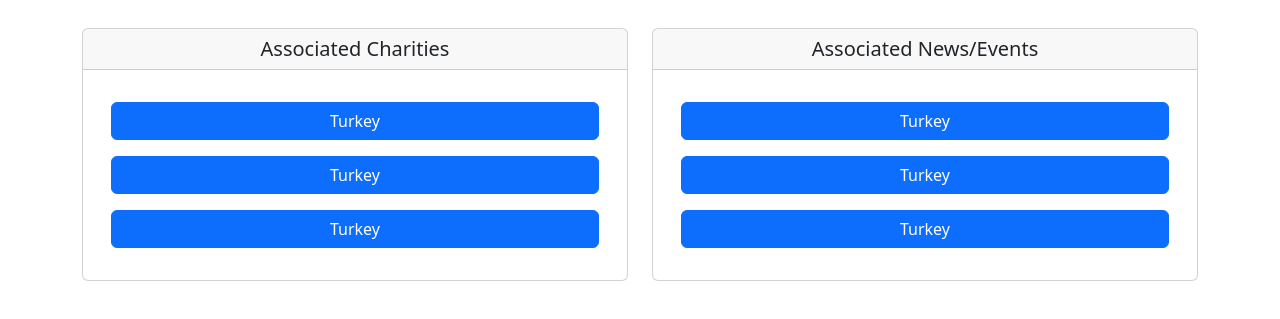
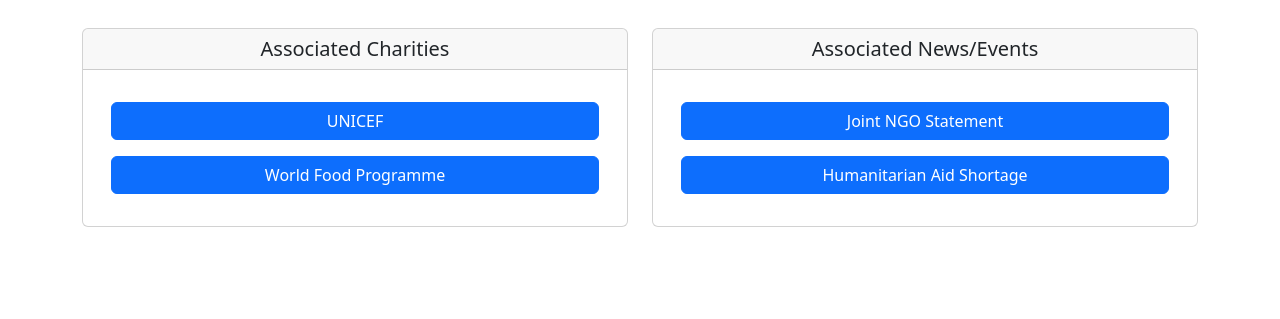
Before and after one commit to anishm31/Syrian-Refugee-Crisis, a React (Create React App) app: page /countries/Germany in a window 1280 px wide. Shown: the part 1213-1532 px from the top of the page. After the commit the page ends 1488 px from the top, so only its background shows below. Built offline with nearby package versions, Linux system fonts and the light colour scheme.

Commit message:
finished related instances for countries instance pages

```diff
--- a/src/Components/CountryInstancePage.js
+++ b/src/Components/CountryInstancePage.js
@@ -44,43 +44,15 @@
                         <Card>
                             <Card.Header as="h5">Associated Charities</Card.Header>
                             <Card.Body>
-                            <Container className="my-3">
-                                <Link
-                                    to={`/countries/Turkey`}
-                                >
-                                    <Button
-                                        variant="primary"
-                                        className="btn w-100"
-                                    >
-                                    Turkey
+                                {country.associatedCharities && country.associatedCharities.map((charity, index) => (
+                                <Container key={index} className="my-3">
+                                    <Link to={charity.link}>
+                                    <Button variant="primary" className="btn w-100">
+                                        {charity.name}
                                     </Button>
                                     </Link>
                                 </Container>
-                            <Container className="my-3">
-                                <Link
-                                    to={`/countries/Turkey`}
-                                >
-                                    <Button
-                                        variant="primary"
-                                        className="btn w-100"
-                                    >
-                                    Turkey
-                                    </Button>
-                                </Link>
-                            </Container>
-                            <Container className="my-3">
-                                <Link
-                                    to={`/countries/Turkey`}
-                                >
-                                    <Button
-                                        variant="primary"
-                                        className="btn w-100"
-                                    >
-                                    Turkey
-                                    </Button>
-                                </Link>
-                            </Container>
-
+                                ))}
                             </Card.Body>
                         </Card>
                     </Col>
@@ -88,43 +60,15 @@
                         <Card>
                             <Card.Header as="h5">Associated News/Events</Card.Header>
                             <Card.Body>
-                            <Container className="my-3">
-                                <Link
-                                    to={`/countries/Turkey`}
-                                >
-                                    <Button
-                                        variant="primary"
-                                        className="btn w-100"
-                                    >
-                                    Turkey
+                                {country.associatedNewsEvents && country.associatedNewsEvents.map((event, index) => (
+                                <Container key={index} className="my-3">
+                                    <Link to={event.link}>
+                                    <Button variant="primary" className="btn w-100">
+                                        {event.name}
                                     </Button>
                                     </Link>
                                 </Container>
-                            <Container className="my-3">
-                                <Link
-                                    to={`/countries/Turkey`}
-                                >
-                                    <Button
-                                        variant="primary"
-                                        className="btn w-100"
-                                    >
-                                    Turkey
-                                    </Button>
-                                </Link>
-                            </Container>
-                            <Container className="my-3">
-                                <Link
-                                    to={`/countries/Turkey`}
-                                >
-                                    <Button
-                                        variant="primary"
-                                        className="btn w-100"
-                                    >
-                                    Turkey
-                                    </Button>
-                                </Link>
-                            </Container>
-
+                                ))}
                             </Card.Body>
                         </Card>
                     </Col>
--- a/src/model_data/country_db.json
+++ b/src/model_data/country_db.json
@@ -13,7 +13,27 @@
       "num_other": 641,
       "num_apps_rejected": 5,
       "num_closed": 795
-    }
+    },
+    "associatedCharities": [
+      {
+        "name": "UNICEF",
+        "link": "/charities/United%20Nations%20High%20Commissioner%20for%20Refugees"
+      },
+      {
+        "name": "World Food Programme",
+        "link": "/charities/World%20Food%20Programme"
+      }
+    ],
+    "associatedNewsEvents": [
+      {
+        "name": "Joint NGO Statement",
+        "link": "/news-and-events/Joint%20NGO%20Statement%20Syria%20Cross-Border"
+      },
+      {
+        "name": "Humanitarian Aid Shortage",
+        "link": "/news-and-events/NGOs%20warn:%20Humanitarian%20Aid%20Shortage%20amid%20Harsh%20Temperatures%20and%20rising%20cases%20of%20COVID-19"
+      }
+    ]
   },
   {
     "country": "Turkey",
@@ -29,7 +49,27 @@
       "num_other": "0",
       "num_apps_rejected": "0",
       "num_closed": 56
-    }
+    },
+    "associatedCharities": [
+      {
+        "name": "United Nations High Commissioner for Refugees",
+        "link": "/charities/United%20Nations%20High%20Commissioner%20for%20Refugees"
+      },
+      {
+        "name": "World Food Programme",
+        "link": "/charities/World%20Food%20Programme"
+      }
+    ],
+    "associatedNewsEvents": [
+      {
+        "name": "Humanitarian Aid Shortage",
+        "link": "/news-and-events/NGOs%20warn:%20Humanitarian%20Aid%20Shortage%20amid%20Harsh%20Temperatures%20and%20rising%20cases%20of%20COVID-19"
+      },
+      {
+        "name": "Open Letter to UN Security Council",
+        "link": "/news-and-events/Open%20Letter%20to%20the%20UN%20Security%20Council%20(June%2022nd,%202023)"
+      }
+    ]
   },
   {
     "country": "Jordan",
@@ -45,6 +85,26 @@
       "num_other": "0",
       "num_apps_rejected": "0",
       "num_closed": 46
-    }
+    },
+    "associatedCharities": [
+      {
+        "name": "United Nations High Commissioner for Refugees",
+        "link": "/charities/United%20Nations%20High%20Commissioner%20for%20Refugees"
+      },
+      {
+        "name": "World Food Programme",
+        "link": "/charities/World%20Food%20Programme"
+      }
+    ],
+    "associatedNewsEvents": [
+      {
+        "name": "Joint NGO Statement",
+        "link": "/news-and-events/Joint%20NGO%20Statement%20Syria%20Cross-Border"
+      },
+      {
+        "name": "Humanitarian Aid Shortage",
+        "link": "/news-and-events/NGOs%20warn:%20Humanitarian%20Aid%20Shortage%20amid%20Harsh%20Temperatures%20and%20rising%20cases%20of%20COVID-19"
+      }
+    ]
   }
 ]
```
Also changed, not shown: 1 other file (tests, documents, lock files or other folders). Lines whose indentation alone changed are shown as unchanged.
